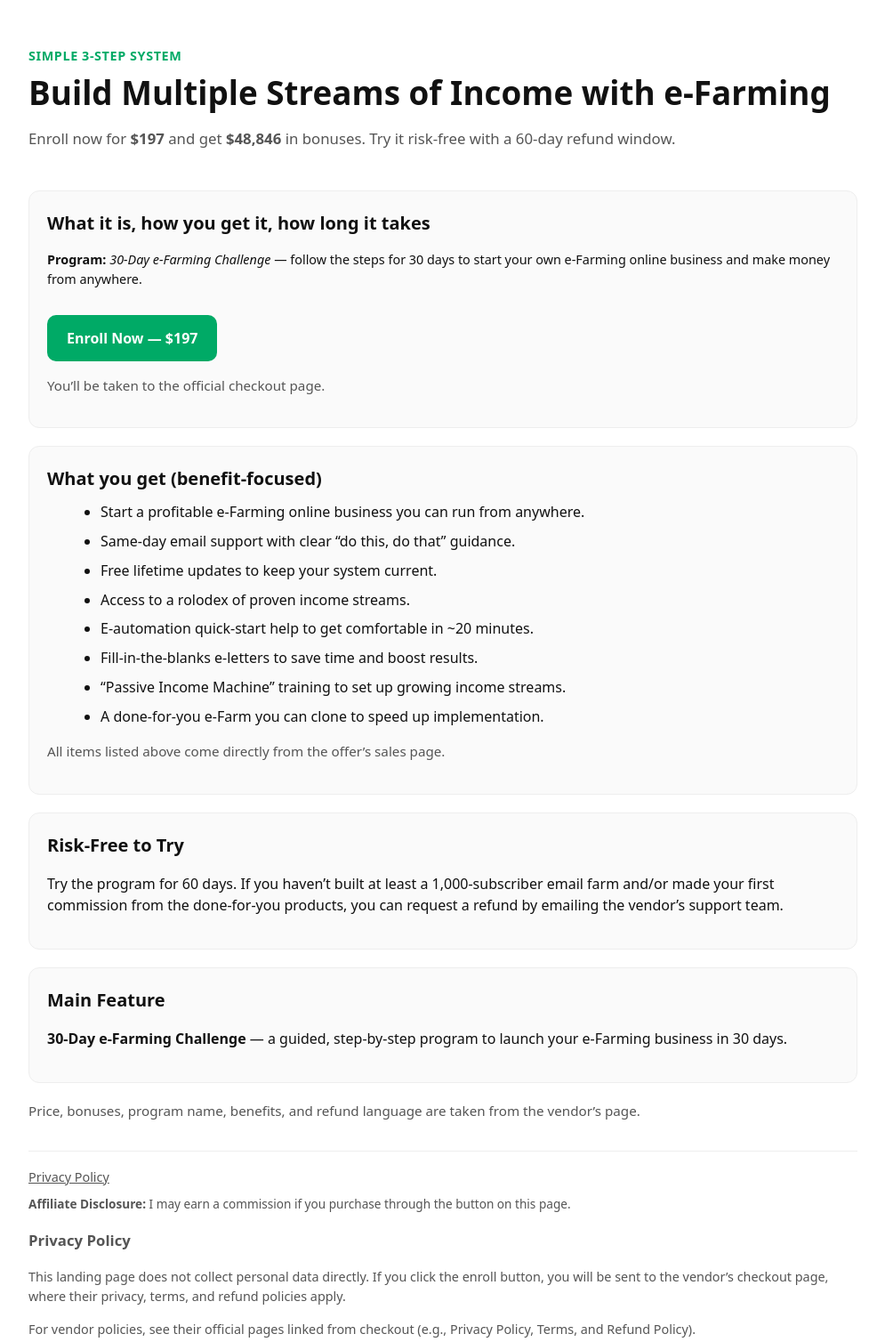
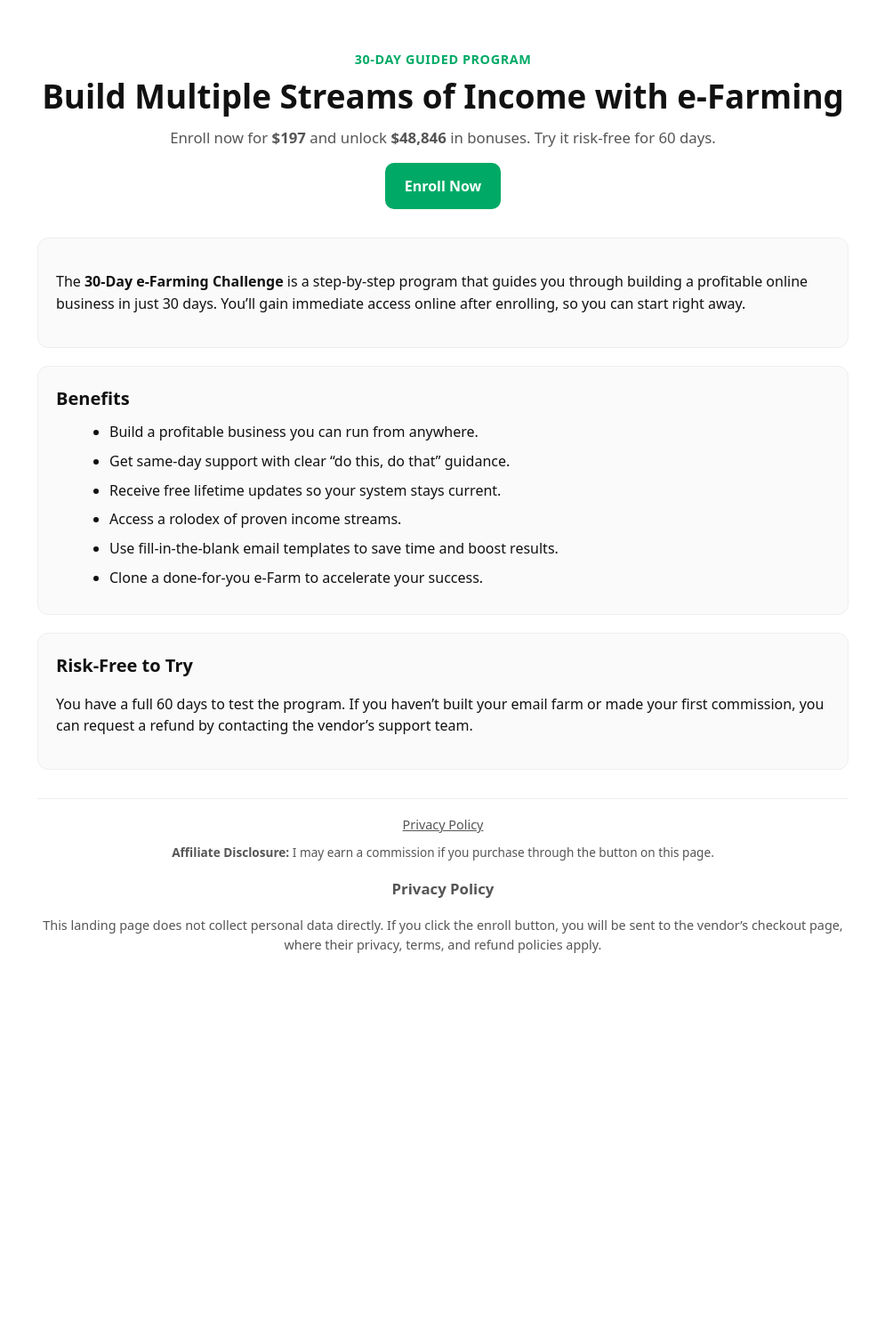
Before and after one commit to renfroe424-dev/E-farming-landing, a plain HTML site: page index.html in a window 1280 px wide. Shown: the whole page at 89% size, without its empty margins (142-1137 px from the left). After the commit the page ends 1112 px from the top, so only its background shows below. Drawn offline with Linux system fonts and the light colour scheme.

Commit message:
Update index.html

```diff
--- a/index.html
+++ b/index.html
@@ -3,97 +3,73 @@
 <head>
   <meta charset="utf-8" />
   <meta name="viewport" content="width=device-width, initial-scale=1" />
-  <title>e-Farming Challenge — Simple 3-Step System</title>
-  <meta name="description" content="Simple 3-step system to build multiple streams of income with e-Farming. Enroll now and get bonuses.">
+  <title>e-Farming Challenge — Build Your Income Stream</title>
+  <meta name="description" content="Join the 30-Day e-Farming Challenge and start building a profitable online business you can run from anywhere.">
   <style>
     :root { --fg:#111; --muted:#555; --bg:#fff; --accent:#0a6; }
     * { box-sizing: border-box; }
     body { margin:0; font-family: system-ui, -apple-system, Segoe UI, Roboto, Helvetica, Arial, sans-serif; color:var(--fg); background:var(--bg); line-height:1.55; }
-    .wrap { max-width: 980px; margin: 0 auto; padding: 24px; }
-    header { padding: 28px 0 8px; }
-    .eyebrow { color: var(--accent); font-weight: 700; letter-spacing:.04em; text-transform: uppercase; font-size: 0.9rem; }
+    .wrap { max-width: 960px; margin: 0 auto; padding: 24px; }
+    header { padding: 32px 0 12px; text-align: center; }
+    .eyebrow { color: var(--accent); font-weight: 700; text-transform: uppercase; font-size: 0.9rem; letter-spacing: .04em; }
     h1 { font-size: clamp(1.6rem, 3.2vw, 2.3rem); margin: 8px 0 12px; line-height: 1.2; }
-    .sub { color: var(--muted); font-size: 1.05rem; }
+    .sub { color: var(--muted); font-size: 1.05rem; max-width: 720px; margin: 0 auto; }
     .card { border:1px solid #eee; border-radius: 12px; padding: 20px; margin: 20px 0; background:#fafafa; }
     h2 { font-size: 1.25rem; margin: 0 0 10px; }
     ul { margin: 10px 0 0 20px; }
     li { margin: 8px 0; }
     .cta { display: inline-block; background: var(--accent); color:#fff; text-decoration:none; font-weight:700; padding: 14px 22px; border-radius:10px; margin-top:14px; }
     .cta:hover { filter: brightness(0.95); }
-    .note { font-size: .95rem; color: var(--muted); }
-    footer { border-top:1px solid #eee; margin-top:32px; padding-top:18px; font-size:.9rem; color:var(--muted); }
+    footer { border-top:1px solid #eee; margin-top:32px; padding-top:18px; font-size:.9rem; color:var(--muted); text-align:center; }
     footer a { color: inherit; text-decoration: underline; }
     .disclosure { font-size:.85rem; margin-top:8px; }
     .privacy h3 { font-size: 1.05rem; margin-top: 0; }
-    .small { font-size: .9rem; }
   </style>
 </head>
 <body>
   <div class="wrap">
     <header>
-      <div class="eyebrow">Simple 3-Step System</div>
+      <div class="eyebrow">30-Day Guided Program</div>
       <h1>Build Multiple Streams of Income with e-Farming</h1>
       <p class="sub">
-        Enroll now for <strong>$197</strong> and get <strong>$48,846</strong> in bonuses. Try it risk-free with a 60-day refund window.
+        Enroll now for <strong>$197</strong> and unlock <strong>$48,846</strong> in bonuses. Try it risk-free for 60 days.
       </p>
+      <a class="cta" href="https://www.digistore24.com/redir/449012/Kiere1989/" rel="nofollow">Enroll Now</a>
     </header>
 
     <section class="card">
-      <h2>What it is, how you get it, how long it takes</h2>
-      <p class="small">
-        <strong>Program:</strong> <em>30-Day e-Farming Challenge</em> — follow the steps for 30 days to start your own e-Farming online business and make money from anywhere.
+      <p>
+        The <strong>30-Day e-Farming Challenge</strong> is a step-by-step program that guides you through building a profitable online business in just 30 days. You’ll gain immediate access online after enrolling, so you can start right away.
       </p>
-      <a class="cta" href="https://www.digistore24.com/redir/449012/Kiere1989/" rel="nofollow">Enroll Now — $197</a>
-      <p class="note">You’ll be taken to the official checkout page.</p>
     </section>
 
     <section class="card">
-      <h2>What you get (benefit-focused)</h2>
+      <h2>Benefits</h2>
       <ul>
-        <li>Start a profitable e-Farming online business you can run from anywhere.</li>
-        <li>Same-day email support with clear “do this, do that” guidance.</li>
-        <li>Free lifetime updates to keep your system current.</li>
-        <li>Access to a rolodex of proven income streams.</li>
-        <li>E-automation quick-start help to get comfortable in ~20 minutes.</li>
-        <li>Fill-in-the-blanks e-letters to save time and boost results.</li>
-        <li>“Passive Income Machine” training to set up growing income streams.</li>
-        <li>A done-for-you e-Farm you can clone to speed up implementation.</li>
+        <li>Build a profitable business you can run from anywhere.</li>
+        <li>Get same-day support with clear “do this, do that” guidance.</li>
+        <li>Receive free lifetime updates so your system stays current.</li>
+        <li>Access a rolodex of proven income streams.</li>
+        <li>Use fill-in-the-blank email templates to save time and boost results.</li>
+        <li>Clone a done-for-you e-Farm to accelerate your success.</li>
       </ul>
-      <p class="note">All items listed above come directly from the offer’s sales page.</p>
     </section>
 
     <section class="card">
       <h2>Risk-Free to Try</h2>
       <p>
-        Try the program for 60 days. If you haven’t built at least a 1,000-subscriber email farm and/or made your first commission from the done-for-you products, you can request a refund by emailing the vendor’s support team.
+        You have a full 60 days to test the program. If you haven’t built your email farm or made your first commission, you can request a refund by contacting the vendor’s support team.
       </p>
     </section>
 
-    <!-- Single most important feature (kept singular by request) -->
-    <section class="card">
-      <h2>Main Feature</h2>
-      <p><strong>30-Day e-Farming Challenge</strong> — a guided, step-by-step program to launch your e-Farming business in 30 days.</p>
-    </section>
-
-    <p class="note">Price, bonuses, program name, benefits, and refund language are taken from the vendor’s page.</p>
-
     <footer>
-      <div>
-        <a href="#privacy">Privacy Policy</a>
-      </div>
+      <div><a href="#privacy">Privacy Policy</a></div>
       <div class="disclosure">
         <strong>Affiliate Disclosure:</strong> I may earn a commission if you purchase through the button on this page.
       </div>
-
-      <!-- In-page Privacy Policy so the link is “working” on a single file -->
       <section id="privacy" class="privacy" style="margin-top:18px;">
         <h3>Privacy Policy</h3>
-        <p>
-          This landing page does not collect personal data directly. If you click the enroll button, you will be sent to the vendor’s checkout page, where their privacy, terms, and refund policies apply.
-        </p>
-        <p>
-          For vendor policies, see their official pages linked from checkout (e.g., Privacy Policy, Terms, and Refund Policy).
-        </p>
+        <p>This landing page does not collect personal data directly. If you click the enroll button, you will be sent to the vendor’s checkout page, where their privacy, terms, and refund policies apply.</p>
       </section>
     </footer>
   </div>
```
